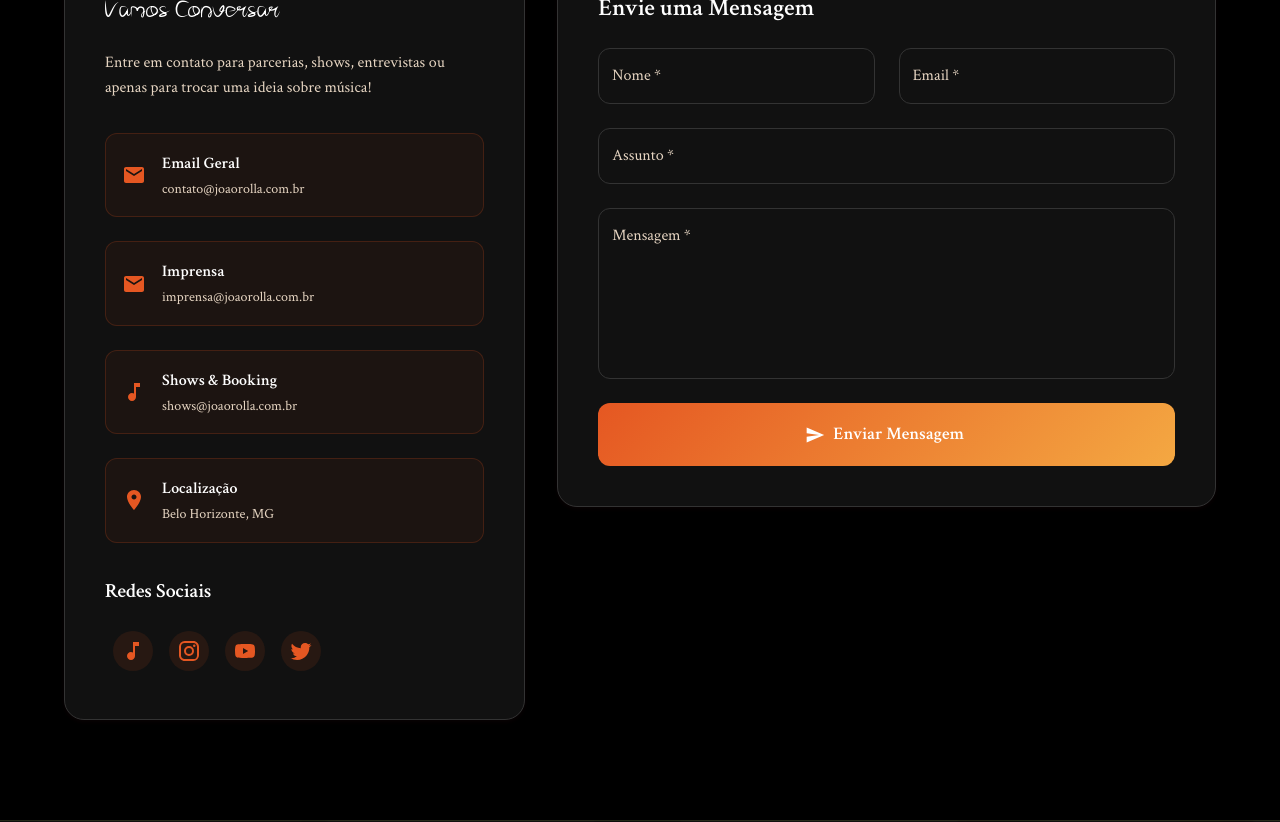
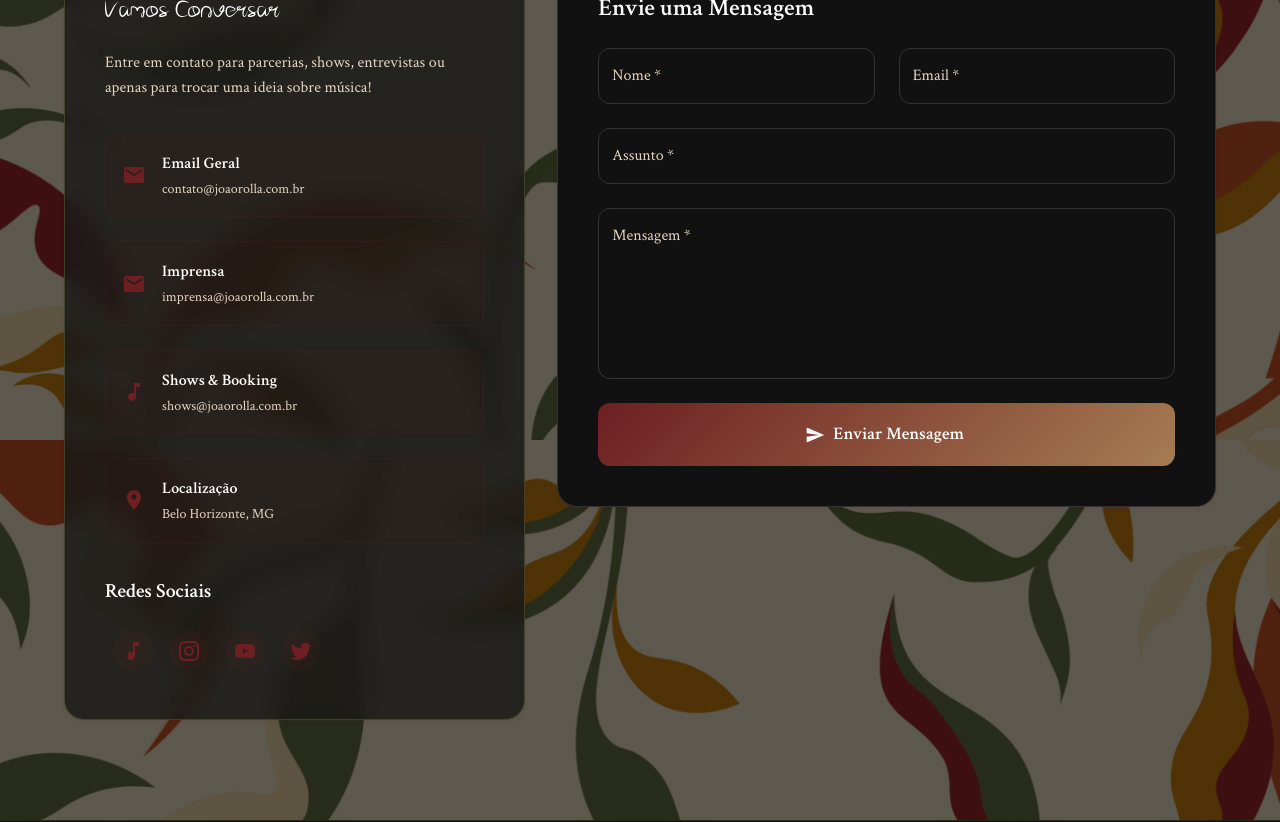
Before and after one commit to joaomarceloabreu/joao-rolla, a Next.js app: page /contact in a window 1280 px wide. Shown: the part 360-1182 px from the top of the page. Built offline with nearby package versions, Linux system fonts and the light colour scheme.

Commit message:
loja com shopify

```diff
--- a/src/app/contact/page.tsx
+++ b/src/app/contact/page.tsx
@@ -28,13 +28,13 @@ import { artistInfo, pressKit } from '@/lib/mockData';
 
 const ContactContainer = styled(Box)`
   padding: 120px 0 100px;
-  background:
-    #000000;
+  background: transparent;
   min-height: 100vh;
 `;
 
 const PageTitle = styled(Typography)`
-  background: linear-gradient(135deg, #E55722 0%, #F4A842 100%);
+  font-family: var(--font-carina), "Carina", "Playfair Display", Georgia, serif !important;
+  background: linear-gradient(135deg, #6d1f22 0%, #a67c52 100%);
   background-clip: text;
   -webkit-background-clip: text;
   -webkit-text-fill-color: transparent;
@@ -44,9 +44,10 @@ const PageTitle = styled(Typography)`
 `;
 
 const ContactCard = styled(Card)`
-  background: #111111 !important;
-  border: 1px solid #333 !important;
+  background: rgba(28, 27, 24, 0.85) !important;
+  border: 1px solid rgba(90, 107, 58, 0.5) !important;
   border-radius: 20px !important;
+  backdrop-filter: blur(10px);
   padding: 40px;
   height: 100%;
 `;
@@ -59,18 +60,18 @@ const ContactForm = styled(Card)`
 `;
 
 const SocialIcon = styled(IconButton)`
-  background: rgba(229, 87, 34, 0.1) !important;
-  color: #E55722 !important;
+  background: rgba(109, 31, 34, 0.1) !important;
+  color: #6d1f22 !important;
   margin: 8px !important;
 
   &:hover {
-    background: rgba(229, 87, 34, 0.2) !important;
+    background: rgba(109, 31, 34, 0.2) !important;
     transform: translateY(-3px);
   }
 `;
 
 const SubmitButton = styled(Button)`
-  background: linear-gradient(135deg, #E55722 0%, #F4A842 100%) !important;
+  background: linear-gradient(135deg, #6d1f22 0%, #a67c52 100%) !important;
   color: white !important;
   font-weight: 600 !important;
   text-transform: none !important;
@@ -80,7 +81,7 @@ const SubmitButton = styled(Button)`
 
   &:hover {
     transform: translateY(-2px);
-    box-shadow: 0 8px 25px rgba(229, 87, 34, 0.3) !important;
+    box-shadow: 0 8px 25px rgba(109, 31, 34, 0.3) !important;
   }
 `;
 
@@ -90,8 +91,8 @@ const ContactInfo = styled(Box)`
   margin-bottom: 24px;
   padding: 16px;
   border-radius: 12px;
-  background: rgba(229, 87, 34, 0.05);
-  border: 1px solid rgba(229, 87, 34, 0.2);
+  background: rgba(109, 31, 34, 0.05);
+  border: 1px solid rgba(109, 31, 34, 0.2);
 `;
 
 const socialLinks = [
@@ -170,7 +171,7 @@ export default function Contact() {
                   </Typography>
 
                   <ContactInfo>
-                    <Email sx={{ color: '#E55722', mr: 2, fontSize: '1.5rem' }} />
+                    <Email sx={{ color: '#6d1f22', mr: 2, fontSize: '1.5rem' }} />
                     <Box>
                       <Typography variant="subtitle1" sx={{ color: 'white', fontWeight: 600 }}>
                         Email Geral
@@ -182,7 +183,7 @@ export default function Contact() {
                   </ContactInfo>
 
                   <ContactInfo>
-                    <Email sx={{ color: '#E55722', mr: 2, fontSize: '1.5rem' }} />
+                    <Email sx={{ color: '#6d1f22', mr: 2, fontSize: '1.5rem' }} />
                     <Box>
                       <Typography variant="subtitle1" sx={{ color: 'white', fontWeight: 600 }}>
                         Imprensa
@@ -194,7 +195,7 @@ export default function Contact() {
                   </ContactInfo>
 
                   <ContactInfo>
-                    <MusicNote sx={{ color: '#E55722', mr: 2, fontSize: '1.5rem' }} />
+                    <MusicNote sx={{ color: '#6d1f22', mr: 2, fontSize: '1.5rem' }} />
                     <Box>
                       <Typography variant="subtitle1" sx={{ color: 'white', fontWeight: 600 }}>
                         Shows & Booking
@@ -206,7 +207,7 @@ export default function Contact() {
                   </ContactInfo>
 
                   <ContactInfo>
-                    <LocationOn sx={{ color: '#E55722', mr: 2, fontSize: '1.5rem' }} />
+                    <LocationOn sx={{ color: '#6d1f22', mr: 2, fontSize: '1.5rem' }} />
                     <Box>
                       <Typography variant="subtitle1" sx={{ color: 'white', fontWeight: 600 }}>
                         Localização
@@ -269,8 +270,8 @@ export default function Contact() {
                             '& .MuiOutlinedInput-root': {
                               color: 'white',
                               '& fieldset': { borderColor: '#333' },
-                              '&:hover fieldset': { borderColor: '#E55722' },
-                              '&.Mui-focused fieldset': { borderColor: '#E55722' }
+                              '&:hover fieldset': { borderColor: '#6d1f22' },
+                              '&.Mui-focused fieldset': { borderColor: '#6d1f22' }
                             }
                           }}
                         />
@@ -289,8 +290,8 @@ export default function Contact() {
                             '& .MuiOutlinedInput-root': {
                               color: 'white',
                               '& fieldset': { borderColor: '#333' },
-                              '&:hover fieldset': { borderColor: '#E55722' },
-                              '&.Mui-focused fieldset': { borderColor: '#E55722' }
+                              '&:hover fieldset': { borderColor: '#6d1f22' },
+                              '&.Mui-focused fieldset': { borderColor: '#6d1f22' }
                             }
                           }}
                         />
@@ -308,8 +309,8 @@ export default function Contact() {
                             '& .MuiOutlinedInput-root': {
                               color: 'white',
                               '& fieldset': { borderColor: '#333' },
-                              '&:hover fieldset': { borderColor: '#E55722' },
-                              '&.Mui-focused fieldset': { borderColor: '#E55722' }
+                              '&:hover fieldset': { borderColor: '#6d1f22' },
+                              '&.Mui-focused fieldset': { borderColor: '#6d1f22' }
                             }
                           }}
                         />
@@ -329,8 +330,8 @@ export default function Contact() {
                             '& .MuiOutlinedInput-root': {
                               color: 'white',
                               '& fieldset': { borderColor: '#333' },
-                              '&:hover fieldset': { borderColor: '#E55722' },
-                              '&.Mui-focused fieldset': { borderColor: '#E55722' }
+                              '&:hover fieldset': { borderColor: '#6d1f22' },
+                              '&.Mui-focused fieldset': { borderColor: '#6d1f22' }
                             }
                           }}
                         />
--- a/src/app/gallery/page.tsx
+++ b/src/app/gallery/page.tsx
@@ -12,12 +12,13 @@ import GallerySection from '@/components/Gallery/GallerySection';
 
 const GalleryPageContainer = styled(Box)`
   padding-top: 100px;
-  background: #000000;
+  background: transparent;
   min-height: 100vh;
 `;
 
 const PageTitle = styled(Typography)`
-  background: linear-gradient(135deg, #E55722 0%, #F4A842 100%);
+  font-family: var(--font-carina), "Carina", "Playfair Display", Georgia, serif !important;
+  background: linear-gradient(135deg, #6d1f22 0%, #a67c52 100%);
   background-clip: text;
   -webkit-background-clip: text;
   -webkit-text-fill-color: transparent;
--- a/src/app/music/page.tsx
+++ b/src/app/music/page.tsx
@@ -12,12 +12,13 @@ import MusicSection from '@/components/Music/MusicSection';
 
 const MusicPageContainer = styled(Box)`
   padding-top: 100px;
-  background: #000000;
+  background: transparent;
   min-height: 100vh;
 `;
 
 const PageTitle = styled(Typography)`
-  background: linear-gradient(135deg, #E55722 0%, #F4A842 100%);
+  font-family: var(--font-carina), "Carina", "Playfair Display", Georgia, serif !important;
+  background: linear-gradient(135deg, #6d1f22 0%, #a67c52 100%);
   background-clip: text;
   -webkit-background-clip: text;
   -webkit-text-fill-color: transparent;
--- a/src/app/shop/page.tsx
+++ b/src/app/shop/page.tsx
@@ -13,12 +13,13 @@ import ShopSectionShopify from '@/components/Shop/ShopSectionShopify';
 
 const ShopPageContainer = styled(Box)`
   padding-top: 100px;
-  background: #000000;
+  background: transparent;
   min-height: 100vh;
 `;
 
 const PageTitle = styled(Typography)`
-  background: linear-gradient(135deg, #E55722 0%, #F4A842 100%);
+  font-family: var(--font-carina), "Carina", "Playfair Display", Georgia, serif !important;
+  background: linear-gradient(135deg, #6d1f22 0%, #a67c52 100%);
   background-clip: text;
   -webkit-background-clip: text;
   -webkit-text-fill-color: transparent;
--- a/src/components/Music/MusicSection.tsx
+++ b/src/components/Music/MusicSection.tsx
@@ -36,8 +36,7 @@ import { useSpotifyData } from '@/utils/spotifyApi';
 
 const MusicContainer = styled(Box)`
   padding: 100px 0;
-  background:
-    #000000;
+  background: transparent;
 `;
 
 const SectionTitle = styled(Typography)`
--- a/src/components/Shop/ShopSection.tsx
+++ b/src/components/Shop/ShopSection.tsx
@@ -20,8 +20,7 @@ import { merchandise } from '@/lib/mockData';
 
 const ShopContainer = styled(Box)`
   padding: 100px 0;
-  background:
-    #000000;
+  background: transparent;
 `;
 
 const SectionTitle = styled(Typography)`
--- a/src/components/Shop/ShopSectionShopify.tsx
+++ b/src/components/Shop/ShopSectionShopify.tsx
@@ -41,7 +41,7 @@ import { ShopifyProduct } from '@/utils/shopifyClient';
 
 const ShopContainer = styled(Box)`
   padding: 100px 0;
-  background: #000000;
+  background: transparent;
 `;
 
 const SectionTitle = styled(Typography)`
```
Also changed, not shown: src/app/about/page.tsx (+13 -12 lines), src/components/Gallery/GallerySection.tsx (+6 -5 lines).
